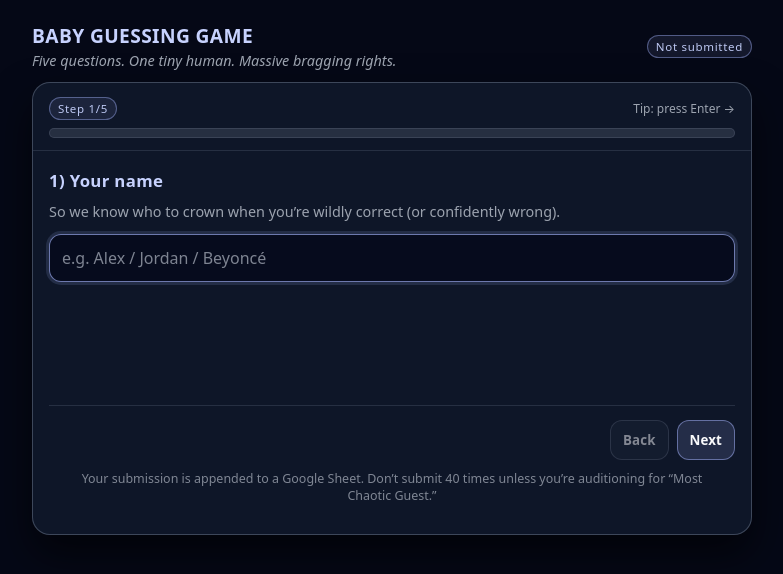
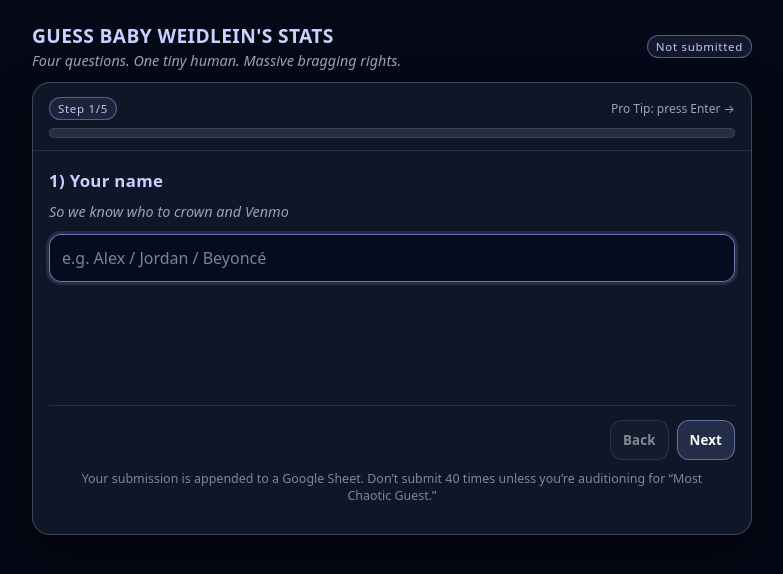
Before and after one commit to dweidlein/BabyWeidleinGuessingGame, a Flask app: page / in a window 1280 px wide. Shown: the top 574 px of the page, without its empty margins (248-1031 px from the left). Run offline with Flask 3, Linux system fonts and the light colour scheme.

Commit message:
Update index.html

```diff
--- a/templates/index.html
+++ b/templates/index.html
@@ -2,7 +2,7 @@
 <html lang="en">
 <head>
   <meta charset="UTF-8" />
-  <title>Baby Guessing Game</title>
+  <title>Baby Weidlein Guessing Game</title>
   <meta name="viewport" content="width=device-width, initial-scale=1" />
   <style>
     * {
@@ -302,8 +302,8 @@
   <div class="page">
     <div class="header">
       <div>
-        <div class="title">BABY GUESSING GAME</div>
-        <div class="sub">Five questions. One tiny human. Massive bragging rights.</div>
+        <div class="title">GUESS BABY WEIDLEIN'S STATS</div>
+        <div class="sub">Four questions. One tiny human. Massive bragging rights.</div>
       </div>
       <div class="step-pill" id="topStatus">Not submitted</div>
     </div>
@@ -313,7 +313,7 @@
         <div class="progress-wrap">
           <div class="progress-meta">
             <div class="step-pill" id="stepLabel">Step 1/5</div>
-            <div class="hint" id="kbdHint">Tip: press Enter →</div>
+            <div class="hint" id="kbdHint">Pro Tip: press Enter →</div>
           </div>
           <div class="progress">
             <div class="bar" id="bar"></div>
@@ -326,7 +326,7 @@
           <!-- Step 1 -->
           <div class="qcard active" data-step="0">
             <div class="qtitle">1) Your name</div>
-            <div class="qdesc">So we know who to crown when you’re wildly correct (or confidently wrong).</div>
+            <div class="qdesc"><em>So we know who to crown and Venmo</em></div>
             <div class="field">
               <input id="name" type="text" autocomplete="name" placeholder="e.g. Alex / Jordan / Beyoncé" />
             </div>
@@ -335,7 +335,7 @@
           <!-- Step 2 -->
           <div class="qcard" data-step="1">
             <div class="qtitle">2) What date will the baby be born?</div>
-            <div class="qdesc">Any format is fine. If you want to be tidy, use YYYY-MM-DD.</div>
+            <div class="qdesc"> MM/DD/YY (FWIW...due date is Feb. 17th)</div>
             <div class="field">
               <input id="birthDate" type="date" />
               <div class="qdesc" style="margin-top:6px;">(If your browser hates the date picker, type it in manually.)</div>
@@ -345,7 +345,7 @@
           <!-- Step 3 -->
           <div class="qcard" data-step="2">
             <div class="qtitle">3) What time will the baby be born?</div>
-            <div class="qdesc">We’ll accept either 24-hour or AM/PM — we’re not monsters.</div>
+            <div class="qdesc">Don't forget AM/PM -- if you get the time exact, you get bonus points</div>
             <div class="field">
               <input id="birthTime" type="time" />
               <div class="qdesc" style="margin-top:6px;">(If you prefer, type “3:42 AM” in the field.)</div>
@@ -355,7 +355,7 @@
           <!-- Step 4 -->
           <div class="qcard" data-step="3">
             <div class="qtitle">4) How much will the baby weigh?</div>
-            <div class="qdesc">Examples: “7 lb 4 oz”, “3.2 kg”, “heavy with destiny”.</div>
+            <div class="qdesc">Examples: “7 lb 4 oz”, “heavy with destiny”</div>
             <div class="field">
               <input id="weight" type="text" placeholder="e.g. 7 lb 4 oz" />
             </div>
@@ -364,7 +364,7 @@
           <!-- Step 5 -->
           <div class="qcard" data-step="4">
             <div class="qtitle">5) How long will the baby be?</div>
-            <div class="qdesc">Examples: “20.5 in” or “52 cm”. Precision welcomed, chaos tolerated.</div>
+            <div class="qdesc">Example: “20.5 in” -- The length of the WHOLE baby, please...</div>
             <div class="field">
               <input id="length" type="text" placeholder="e.g. 20.5 in" />
             </div>
@@ -374,11 +374,10 @@
           <div class="qcard" data-step="5">
             <div class="big">Submitted <span class="spark">✨</span></div>
             <div class="muted">
-              Your guesses have been recorded. If you nailed this perfectly, please practice saying:
+              Your guesses have been recorded. We look forward to shaming those of you who have clearly never seen a human baby before.
               <br><br>
-              <strong>“I told you so”</strong>
-              <br><br>
-              (Kindly. With love. Or not. Your choice.)
+              <strong>“May the odds be ever in your favor”</strong>
+              <br>
             </div>
           </div>
         </div>
```
